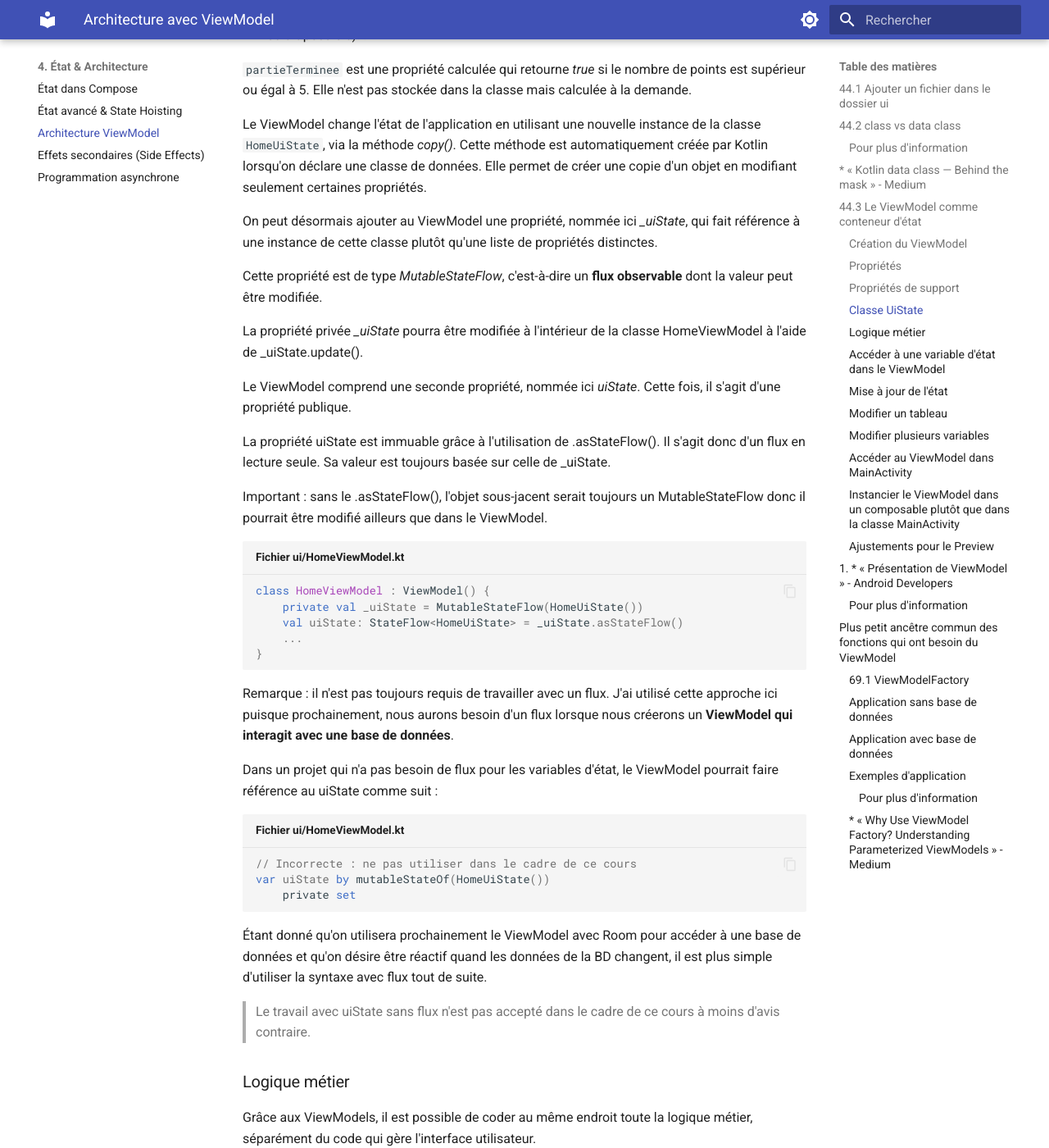
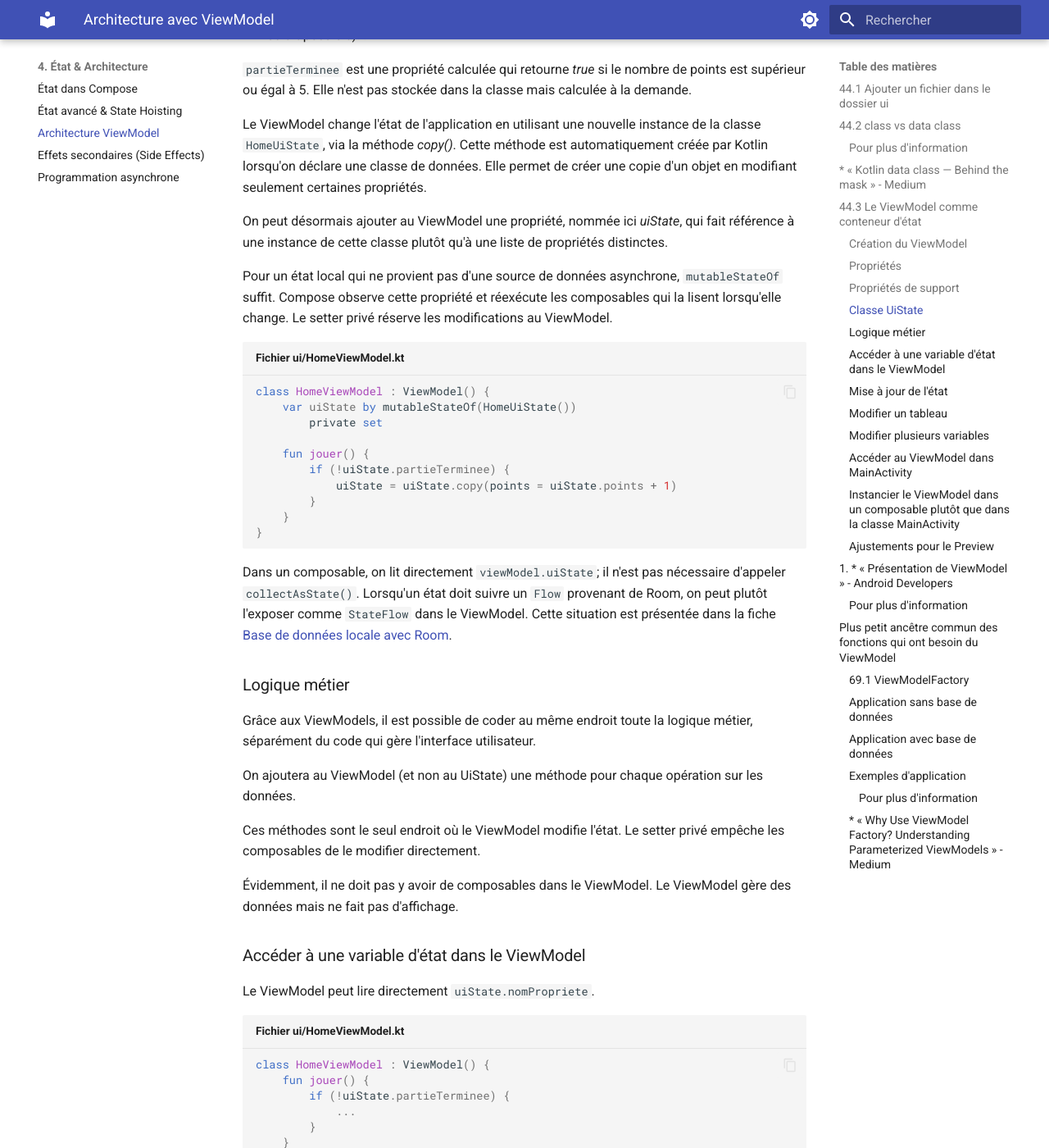
Before and after one commit to Apps-Mobiles-2-Victo/notes_de_cours, an MkDocs documentation site: the page built from docs/04-etat-architecture/viewmodel.md, in a window 1280 px wide and 1400 px high, scrolled down 3950 px. Shown: the whole window at 82% size. Built offline with MkDocs 1.6.1 and Material for MkDocs 9.7.7, drawn with Linux system fonts in a browser that asks for light colours; some of the changed text lies outside the part shown.

Commit message:
Refactor ViewModel state management and update Room documentation for clarity

````diff
--- a/docs/04-etat-architecture/viewmodel.md
+++ b/docs/04-etat-architecture/viewmodel.md
@@ -163,41 +163,24 @@ Ici, `points` et `message` sont déclarées avec *val* dans la signature du cons
 
 Le ViewModel change l'état de l'application en utilisant une nouvelle instance de la classe `HomeUiState`, via la méthode *copy()*.  Cette méthode est automatiquement créée par Kotlin lorsqu'on déclare une classe de données. Elle permet de créer une copie d'un objet en modifiant seulement certaines propriétés.
 
-On peut désormais ajouter au ViewModel une propriété, nommée ici *_uiState*, qui fait référence à une instance de cette classe plutôt qu'une liste de propriétés distinctes.
+On peut désormais ajouter au ViewModel une propriété, nommée ici *uiState*, qui fait référence à une instance de cette classe plutôt qu'à une liste de propriétés distinctes.
 
-Cette propriété est de type *MutableStateFlow*, c'est-à-dire un **flux observable** dont la valeur peut être modifiée.
-
-La propriété privée *_uiState* pourra être modifiée à l'intérieur de la classe HomeViewModel à l'aide de _uiState.update().
-
-Le ViewModel comprend une seconde propriété, nommée ici *uiState*. Cette fois, il s'agit d'une propriété publique.
-
-La propriété uiState est immuable grâce à l'utilisation de .asStateFlow(). Il s'agit donc d'un flux en lecture seule. Sa valeur est toujours basée sur celle de _uiState.
-
-Important : sans le .asStateFlow(), l'objet sous-jacent serait toujours un MutableStateFlow donc il pourrait être modifié ailleurs que dans le ViewModel.
+Pour un état local qui ne provient pas d'une source de données asynchrone, `mutableStateOf` suffit. Compose observe cette propriété et réexécute les composables qui la lisent lorsqu'elle change. Le setter privé réserve les modifications au ViewModel.
 
 ```kotlin title="Fichier ui/HomeViewModel.kt"
 class HomeViewModel : ViewModel() {
-    private val _uiState = MutableStateFlow(HomeUiState())
-    val uiState: StateFlow<HomeUiState> = _uiState.asStateFlow()
-    ...
+    var uiState by mutableStateOf(HomeUiState())
+        private set
+
+    fun jouer() {
+        if (!uiState.partieTerminee) {
+            uiState = uiState.copy(points = uiState.points + 1)
+        }
+    }
 }
 ```
 
-Remarque : il n'est pas toujours requis de travailler avec un flux. J'ai utilisé cette approche ici puisque prochainement, nous aurons besoin d'un flux lorsque nous créerons un **ViewModel qui interagit avec une base de données**.
-
-Dans un projet qui n'a pas besoin de flux pour les variables d'état, le ViewModel pourrait faire référence au uiState comme suit :
-
-
-```kotlin title="Fichier ui/HomeViewModel.kt"
-// Incorrecte : ne pas utiliser dans le cadre de ce cours
-var uiState by mutableStateOf(HomeUiState())
-    private set
-```
-
-
-Étant donné qu'on utilisera prochainement le ViewModel avec Room pour accéder à une base de données et qu'on désire être réactif quand les données de la BD changent, il est plus simple d'utiliser la syntaxe avec flux tout de suite.
-
-> Le travail avec uiState sans flux n'est pas accepté dans le cadre de ce cours à moins d'avis contraire.
+Dans un composable, on lit directement `viewModel.uiState`; il n'est pas nécessaire d'appeler `collectAsState()`. Lorsqu'un état doit suivre un `Flow` provenant de Room, on peut plutôt l'exposer comme `StateFlow` dans le ViewModel. Cette situation est présentée dans la fiche [Base de données locale avec Room](../05-donnees-persistance/room-base-de-donnees.md).
 
 ### Logique métier
 
@@ -205,7 +188,7 @@ Grâce aux ViewModels, il est possible de coder au même endroit toute la logiqu
 
 On ajoutera au ViewModel (et non au UiState) une méthode pour chaque opération sur les données.
 
-Ces méthodes sont le seul endroit où les variables d'état peuvent être modifiées.
+Ces méthodes sont le seul endroit où le ViewModel modifie l'état. Le setter privé empêche les composables de le modifier directement.
 
 Évidemment, il ne doit pas y avoir de composables dans le ViewModel. Le ViewModel gère des données mais ne fait pas d'affichage.
 
@@ -213,19 +196,13 @@ Ces méthodes sont le seul endroit où les variables d'état peuvent être modif
 ### Accéder à une variable d'état dans le ViewModel
 
 
-Si le ViewModel a besoin de connaître la valeur d'une propriété du UiState, il doit utiliser uiState.value.nomPropriete.
-
-
-Le mot-clé value est requis puisque la variable uiState est un flux. C'est un flux et non la valeur qu'il contient. uiState.value permet d'obtenir la valeur courante de ce flux.
+Le ViewModel peut lire directement `uiState.nomPropriete`.
 
 
 ```kotlin title="Fichier ui/HomeViewModel.kt"
 class HomeViewModel : ViewModel() {
-    private val _uiState = MutableStateFlow(HomeUiState())
-    val uiState: StateFlow<HomeUiState> = _uiState.asStateFlow()
-
     fun jouer() {
-        if (! uiState.value.partieTerminee ) {
+        if (!uiState.partieTerminee) {
             ...
         }
     }
@@ -235,17 +212,9 @@ class HomeViewModel : ViewModel() {
 
 ### Mise à jour de l'état
 
-Ce sont les méthodes du ViewModel qui doivent se charger de modifier la variable d'état _uiState.
+Ce sont les méthodes du ViewModel qui doivent se charger de modifier la propriété d'état `uiState`.
 
-Pour mettre à jour l'état de façon sécuritaire dans un environnement avec plusieurs fils d'exécution, il faut utiliser _uiState.update.
-
-À l'intérieur de cette méthode, il faudra effectuer une copie du UiState pour que Jetpack Compose soit informé de la modification de l'état.
-
-La copie utilisera un paramètre implicite nommé *it*, qui représente l'objet *_uiState*.
-
-On peut d'ailleurs voir ce paramètre dans l'IDE :
-
-![Illustration](../images/page_156_img_01_516x50.png)
+Pour signaler un changement à Compose, il faut attribuer au `uiState` une nouvelle instance, généralement créée avec `copy()`.
 
 `.copy()` est une méthode qui est automatiquement créée par Kotlin lorsqu'on déclare une classe de données. Elle permet de créer une copie d'un objet en modifiant seulement certaines propriétés.
 
@@ -256,19 +225,12 @@ Voici un exemple de logique métier qui met à jour l'état :
 
 ```kotlin title="Fichier ui/HomeViewModel.kt"
 class HomeViewModel : ViewModel() {
-    private val _uiState = MutableStateFlow(HomeUiState())
-    val uiState: StateFlow<HomeUiState> = _uiState.asStateFlow()
+    var uiState by mutableStateOf(HomeUiState())
+        private set
 
-     fun jouer() {
-        // technique thread-safe pour mettre à jour l'état
-        // Attention : le update ne suspend pas l'exécution du thread.
-        // Il n'est pas garanti qu'il soit terminé avant l'exécution des lignes de code qui viennent après.
+    fun jouer() {
         if (...) {
-             _uiState.update {
-                it.copy (
-                    points = it.points + 1
-                )
-            }
+            uiState = uiState.copy(points = uiState.points + 1)
         }
     }
 }
@@ -289,11 +251,9 @@ data class HomeUiState(
 Pour ajouter un élément au tableau (à la fin):
 
 ```kotlin title="Fichier ui/HomeViewModel.kt"
-_uiState.update {
-    it.copy (
-        monTableau = it.monTableau + nouvelElement
-    )
-}
+uiState = uiState.copy(
+    monTableau = uiState.monTableau + nouvelElement
+)
 ```
 
 Pour modifier chaque élément du tableau, il faudra prendre une précaution supplémentaire car à la base, il est immuable.
@@ -302,12 +262,9 @@ On le transformera en tableau modifiable auquel on applique une instruction.
 
 ```kotlin title="Fichier ui/HomeViewModel.kt"
 class HomeViewModel : ViewModel() {
-    ...
-    _uiState.update {
-        it.copy (
-             monTableau = it.monTableau.toMutableList().apply { this[indice] = ... }
-        )
-    }
+    uiState = uiState.copy(
+        monTableau = uiState.monTableau.toMutableList().apply { this[indice] = ... }
+    )
 }
 
 ```
@@ -317,16 +274,14 @@ class HomeViewModel : ViewModel() {
 ### Modifier plusieurs variables
 
 
-Pour modifier plusieurs variables, il faut faire le traitement dans un seul it.copy() avec toutes les variables à modifier. Il est déconseillé de faire plusieurs it.copy() à la suite car cela pourrait causer des problèmes de performance et de cohérence de l'état.
+Pour modifier plusieurs variables, il faut faire le traitement dans un seul `copy()` avec toutes les propriétés à modifier. Il est déconseillé de faire plusieurs copies à la suite, pour éviter des mises à jour incohérentes ou inutiles.
 
 
 ```kotlin title="Fichier ui/HomeViewModel.kt"
-_uiState.update {
-    it.copy (
-        points = it.points + 1 ,
-        autreChose = autreValeur
-    )
-}
+uiState = uiState.copy(
+    points = uiState.points + 1,
+    autreChose = autreValeur
+)
 ```
 
 
@@ -339,7 +294,7 @@ Une variable, nommée ici viewModel, sera instanciée dans la classe MainActivit
 
 Notez qu'il est déconseillé de passer un ViewModel en paramètre à des fonctions modulables . Cependant, dans le cadre de ce cours, cette pratique est autorisée afin de faciliter votre travail.
 
-Une variable *uiState* sera initialisée dans chacun des composables où elle est requise, en utilisant le ViewModel reçu en paramètre. Avant de pouvoir l'utiliser, il faut lui appliquer la méthode *collectAsState()* qui se charge recueillir les valeurs d'un flux (Flow ) et de représenter la dernière valeur émise en tant que variable d'état.
+Le composable peut lire directement la propriété `uiState` du ViewModel. Compose observe cette lecture parce que l'état est créé avec `mutableStateOf`.
 
 
 ```kotlin title="Fichier MainActivity.kt"
@@ -357,8 +312,7 @@ class MainActivity : ComponentActivity() {
 }
 @Composable
 fun MainScreen( viewModel: HomeViewModel ) {
-    // création d'un observateur de l'état
-    val uiState by viewModel.uiState.collectAsState()
+    val uiState = viewModel.uiState
     ...
     Button(
         onClick = {
@@ -373,22 +327,10 @@ fun MainScreen( viewModel: HomeViewModel ) {
 ```
 
 
-Grâce à collectAsState(), l'interface utilisateur (UI) sera rafraîchie quand une variable du ViewModel est mise à jour.
+Compose rafraîchit l'interface lorsque le ViewModel remplace `uiState` par une nouvelle valeur. `collectAsState()` est nécessaire lorsque le composable collecte un `Flow` ou un `StateFlow`, comme dans l'exemple Room.
 
 
-Le code qui suit est réservé aux fonctions non composables, par exemple dans une méthode du cycle de vie (onStop, onPause, ...). Il permet de connaître les valeurs du uiState au moment actuel mais ne demeure pas à l'écoute pour les actualiser lorsqu'elles sont modifiées.
-
-
-Si on avait utilisé ce code dans un composable, on n'aurait vu aucun changement à l'écran. De plus, on aurait reçu l'avertissement « StateFlow.value should not be called within composition ».
-
-
-```kotlin title="Fichier MainActivity.kt"
-@Composable
-fun MonComposable(viewModel: HomeViewModel) {
-    val uiState = viewModel.uiState.value
-    ...
-}
-```
+Pour un `StateFlow` provenant de Room, `.value` permet de lire sa valeur courante dans du code non composable. Dans un composable, il faut plutôt le collecter avec `collectAsState()` pour que l'interface soit réactualisée lors des émissions.
 
 
 ### Instancier le ViewModel dans un composable plutôt que dans la classe MainActivity
@@ -536,8 +478,7 @@ fun MainContent(innerPadding: PaddingValues, viewModel: HomeViewModel) {
     // afin de passer le uiState en paramètre.
     // Ceci est le plus petit ancêtre commun des composables qui ont besoin du ViewModel (ou du UiState).
     // Le ViewModel aurait dû être instancié ici.
-    // création d'un observateur de l'état
-    val uiState by viewModel.uiState.collectAsState()
+    val uiState = viewModel.uiState
     Column(
         modifier = Modifier
             .padding(innerPadding)
````
Also changed, not shown: docs/05-donnees-persistance/room-base-de-donnees.md (+15 -4 lines).
